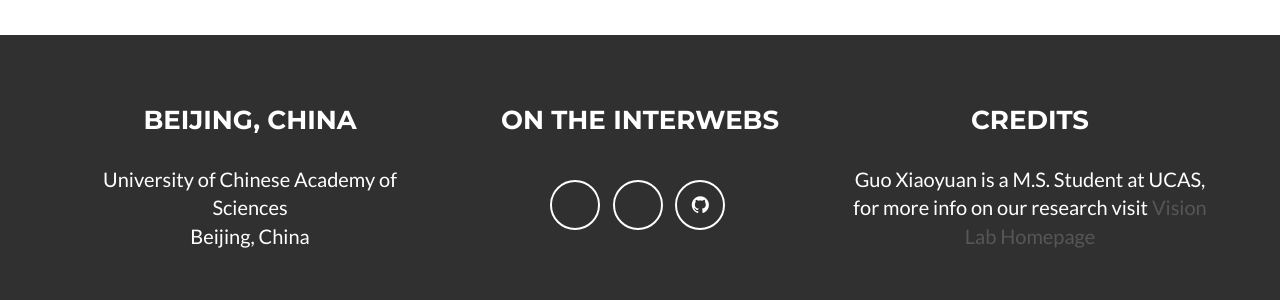
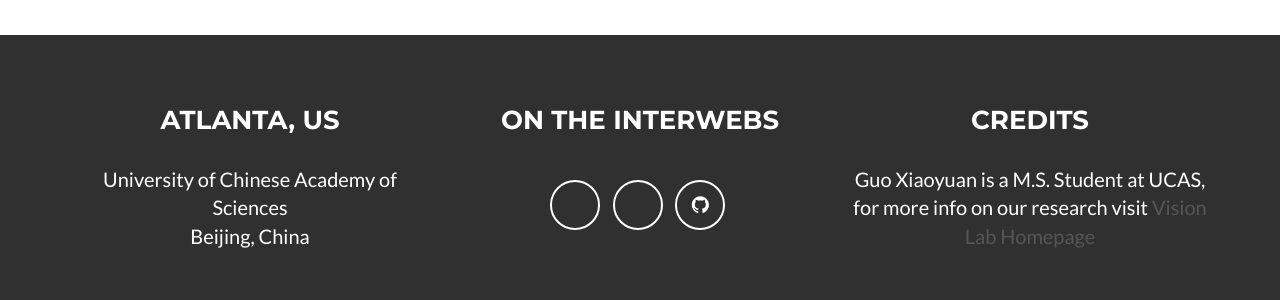
Before and after one commit to XiaoyuanGuo/website, a Jekyll site: the page built from _posts/2016-01-01-Hand-Drawing.markdown, in a window 1280 px wide and 900 px high, scrolled down 813 px. Shown: the part 518-818 px from the top of the window. Built offline with Jekyll 4.4.1, drawn with Linux system fonts in a browser that asks for light colours; nearby versions of some CDN libraries.

Commit message:
Update _config.yml

```diff
--- a/_config.yml
+++ b/_config.yml
@@ -35,7 +35,7 @@ color:
 # Footer settings
 footer:
   copyright: Guo Xiaoyuan
-  location: Beijing, China
+  location: Atlanta, US
   social: On the Interwebs
   credits: Credits
 
```
